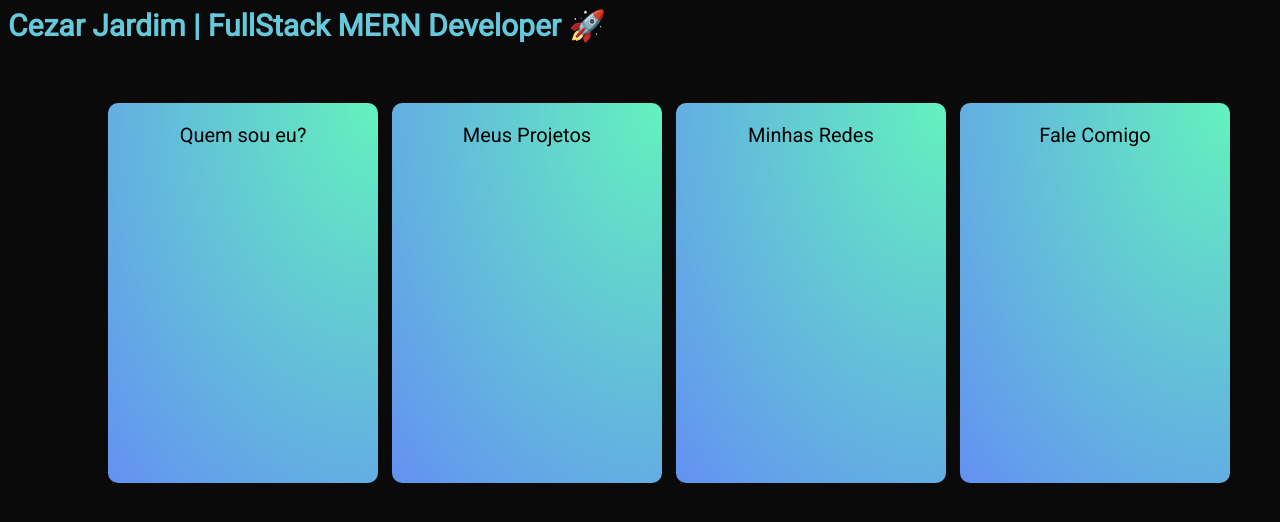
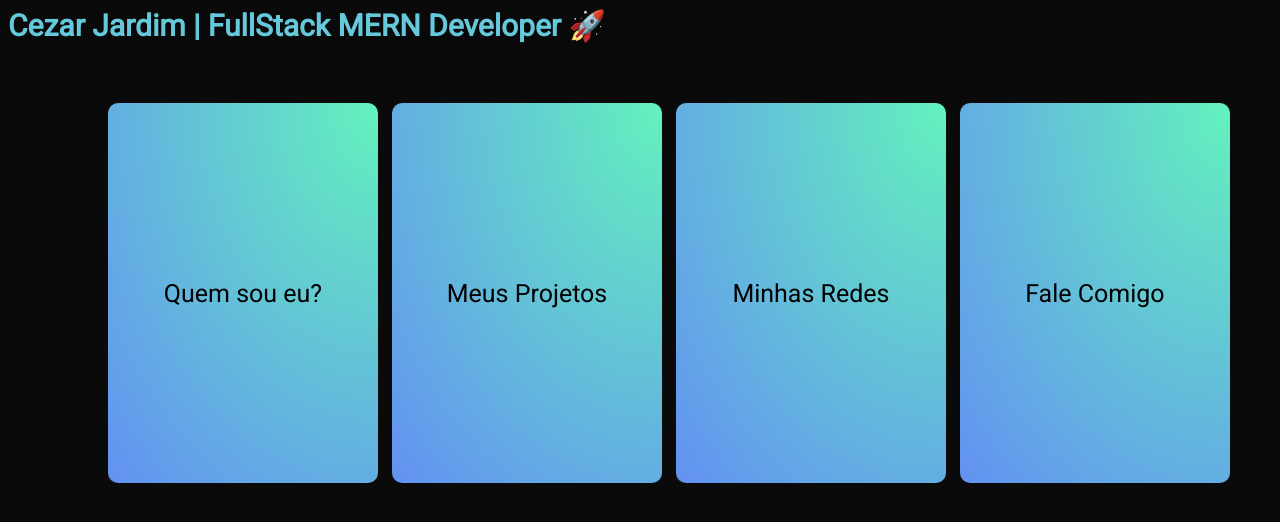
Before and after one commit to cezin17/cezin17.github.io, a website: page index.html in a window 1280 px wide. Drawn offline with Linux system fonts and the light colour scheme.

Commit message:
centralized

```diff
--- a/style.scss
+++ b/style.scss
@@ -36,7 +36,7 @@ body {
     display: inline-grid;
     position: relative;
     width: 270px;
-    height: 360px;
+    height: 380px;
     perspective: 1000px;
     margin-top: 60px;
     margin-right: 10px;
@@ -64,17 +64,24 @@ body {
         backface-visibility: hidden;
         background: $card-gradient;
         color: $black-color;
-        padding-top: 1em;
+        // padding-top: em;
         border-radius: 10px;
-        font-size: 20px;
+
     }
 
     &--front {
-
+        font-size: 25px;
+        display: flex;
+        flex-direction: column;
+        justify-content: center;
     }
 
     &--back {
         transform: rotateY(180deg);
+
+        .photo {
+            background: url(photos/photo.png);
+        }
 
         &_icon {
             a {
@@ -96,5 +103,5 @@ body {
 }
 
 p {
-    margin: 0 auto;
+
 }
```
Also changed, not shown: compiledStyle.css, 1 other file.
